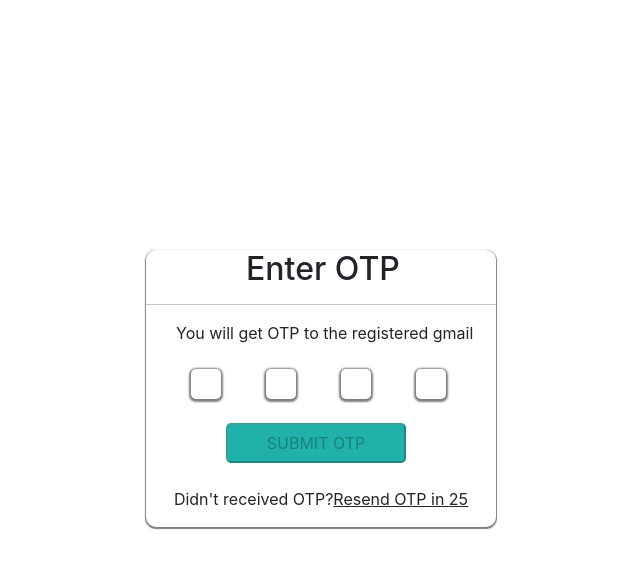
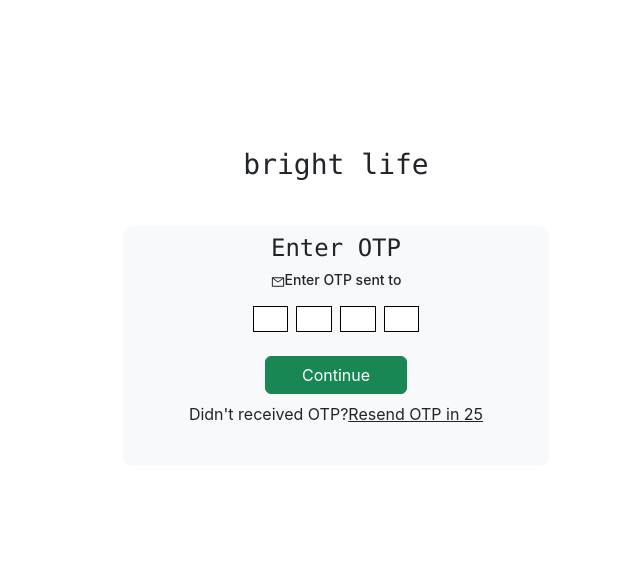
Before and after one commit to BalajiTekuri1150/brightlife, a Next.js app: page /register/otp in a window 1280 px wide. Shown: the top 568 px of the page, without its empty margins (304-944 px from the left). Built offline with nearby package versions, Linux system fonts and the light colour scheme.

Commit message:
Sponsored children list changes done

```diff
--- a/pages/register/otp.js
+++ b/pages/register/otp.js
@@ -6,23 +6,24 @@ import Router from 'next/router';
 import { setLocalData } from "../../utils/storage_service";
 import { getLocalData } from "../../utils/storage_service";
 import { postData1 } from "../../utils/data_manage_service";
+import {AiOutlineMail} from "react-icons/ai";
+import { postData } from "../../utils/data_manage_service";
 const Otp=()=>
 {
-    const router = useRouter()
+    const router = useRouter();
     const {name,email,pass,role}=router.query;
-    const [num1,setNum1]=useState("");
-    const [num2,setNum2]=useState("");
-    const [num3,setNum3]=useState("");
-    const [num4,setNum4]=useState("");
-    const [res,setRes]=useState();
     const otp1Ref=useRef("")
     const otp2Ref=useRef("")
     const otp3Ref=useRef("")
     const otp4Ref=useRef("")
-    const [message,setMessage]=useState("");
+    const user = router.query;
+    const [color,setColor]=useState({"border":"1px solid "})
     const [timeLeft, setTimeLeft] = useState(30);
-    const [disable,setDisable]=useState(true);
-
+    const [status,setStatus]=useState("")
+    const [message,setMessage]=useState(true)
+    const [disable,setDisable]=useState(false)
+    const initialValues={otp1:"",otp2:"",otp3:"",otp4:""};
+	const [formValues,setFormValues]=useState(initialValues);
     useEffect(() => {
         if(timeLeft!=0){
         const interval = setInterval(() => {
@@ -32,98 +33,19 @@ const Otp=()=>
     }
       }, [timeLeft]);
 
-    const handleOTP1=(e)=>
-    {
-        setDisable(false);
-        setMessage("");
-        if(e.target.name==="otp1")
-        {
-            otp2Ref.current.focus();
-        }
-        if(e.target.value==="")
-        {
-            if(e.target.name==="otp1")
-            {
-                otp1Ref.current.focus();
-            }
-        }
-        setNum1(e.target.value);
-    }
-    const handleOTP2=(e)=>
-    {
-        setDisable(false);
-        setMessage("");
-        if(e.target.name==="otp2")
-        {
-            otp3Ref.current.focus();
-            if(e.target.value==="")
-            {
-                otp1Ref.current.focus();
-            }
-        }
-        // if(e.target.value==="")
-        // {
-        //     if(e.target.name==="otp2")
-        //     {
-        //         otp1Ref.current.focus();
-        //     }
-        // }
-        setNum2(e.target.value);
-    }
-    const handleOTP3=(e)=>
-    {
-        setDisable(false);
-        setMessage("");
-        if(e.target.name==="otp3")
-        {
-            otp4Ref.current.focus();
-        }
-        if(e.target.value==="")
-        {
-            if(e.target.name==="otp3")
-            {
-                otp2Ref.current.focus();
-            }
-        }
-        setNum3(e.target.value);
-    }
-    const handleOTP4=(e)=>
-    {
-        setDisable(false);
-        setMessage("");
-        if(e.target.value==="")
-        {
-            if(e.target.name==="otp4")
-            {
-                otp3Ref.current.focus();
-            }
-        }
-        setNum4(e.target.value);
-    }
-    const resendOTP=async()=>
-    {
-        const refid=getLocalData("reference_id")
-        const data ={
-            referrence_id:refid
-        }
-        const result=await(postData1('https://test-api.brightlife.org/brightlife/v2/resend/otp',data))
-        if(result?.data?.status){
-            setMessage(result?.data?.response?.message)
-        }
-        else{
-            setMessage(result?.data?.error?.message)
-        }
-        setTimeLeft(30)
-    }
     const handleSubmit=async(e)=>
     {
         e.preventDefault();
-        const total=num1+num2+num3+num4;
+        const value=Object.values(formValues)
+        let total=""
+        for (let i in value){
+            total=total+value[i]
+        }
         console.log(total);
         const data1={
             email:email,
             context:"signup",
-            otp:total,
+            otp:parseInt(total),
         }
         const result=await(postData1("https://test-api.brightlife.org/brightlife/v2/verify/otp",data1));
         if(result?.data?.status==true)
@@ -153,22 +75,211 @@ const Otp=()=>
         else{
             setMessage(result?.data?.error?.message);
         }
-        // const JSONdata=JSON.stringify(data1);
-        // fetch("https://test-api.brightlife.org/brightlife/v2/verify/otp",{
-        //     method:'POST',
-        //     headers:{
-        //         'Content-Type':'application/json',
-        //     },
-        //     body:JSONdata,
-        // })
-        // .then((response)=>{
-        //     console.log(response);
-        //     response.json()
-        //     .then((response)=>{
-        //         console.log(response.status);
-        //        if(response.status==true)
+    }
+    const resendOTP=async()=>
+    {
+        setFormValues({otp1:"",otp2:"",otp3:"",otp4:""})
+        const refid=getLocalData("reference_id")
+        const data2={
+            referrence_id:refid
+        }
+        const result=await(postData1('https://test-api.brightlife.org/brightlife/v2/resend/otp',data2))
+        if(result?.data?.status){
+            setMessage(result?.data?.response?.message)
+        }
+        else{
+            setMessage(result?.data?.error?.message)
+        }
+        setTimeLeft(30)
+    }
+    //
+    const onHandleKeydown = (e) => {
+        const keyCode = e.keyCode;
+        if (keyCode !== 8 && (keyCode>47 && keyCode<=57) ) {
+          handleChange({ target: { name:e.target.name, value:e.key } });
+        }
+        else {
+            if(formValues[e.target.name]===""){
+                if(e.target.name==="otp4"){
+                    otp3Ref.current.focus()
+                }
+                else if(e.target.name==="otp3"){
+                    otp2Ref.current.focus()
+                }
+                else if(e.target.name==="otp2"){
+                    otp1Ref.current.focus()
+                }
+            }
+            else{
+                setFormValues({...formValues,[e.target.name]:""});
+            }
+        }
+      };
+    const handleChange=(e)=>{
+        setMessage("")
+        setStatus(true)
+        if (formValues[e.target.name].length > 0) {
+            return;
+        }
+        const{name ,value}=e.target;
+        setFormValues({...formValues,[name]:value});
+        if(e.target.name==="otp1"){
+            otp2Ref.current.focus()
+        }
+        else if(e.target.name==="otp2"){
+            otp3Ref.current.focus()
+        }
+        else if(e.target.name==="otp3"){
+            otp4Ref.current.focus()
+        }
+    }
+    return(
+        <>
+            <div>
+                <h3 className="mb-4 pt-5 font-monospace text-center" style={{marginTop:'100px'}}>bright life</h3>
+                <div className="d-flex justify-content-center ">
+                    <form className="bg-light col-4 pt-2 text-center" onSubmit={handleSubmit} style={{marginTop:'20px',borderRadius:'10px'}}>
+                        <h1 className="h4 font-monospace text-center ">Enter OTP</h1>
+                        <h6 className="h6 text-center  mb-3 "><small><AiOutlineMail/>Enter OTP sent to {email}</small></h6>
+                        <div className="mt-2">
+                            <input type="text" name="otp1" onKeyDown={onHandleKeydown} ref={otp1Ref} value={formValues.otp1} style={color} className="col-1 mx-1 " />
+                            <input type="text" name="otp2" onKeyDown={onHandleKeydown} ref={otp2Ref} value={formValues.otp2} style={color} className="col-1 mx-1 " />
+                            <input type="text" name="otp3" onKeyDown={onHandleKeydown} ref={otp3Ref} value={formValues.otp3} style={color} className="col-1 mx-1 " />
+                            <input type="text" name="otp4" onKeyDown={onHandleKeydown} ref={otp4Ref} value={formValues.otp4} style={color} className="col-1 mx-1 " />
+                        </div>
+                        <div className="text-center m-2">
+                            {status?<p className="text-success">{message}</p>:<p className="text-danger">{message}</p>}
+                        </div>
+                        <div className="text-center">
+                            <button className="btn btn-success m-2 col-4" type="submit"disabled={disable} >Continue</button>
+                        </div>
+                        <div className="content d-flex justify-content-center mb-4"> Didn't received OTP?
+                            {timeLeft==0?<p className="text-primary text-decoration-underline pe-auto" onClick={resendOTP}><a href="#">Resend OTP</a></p>:<p className="text-decoration-underline pe-none"> Resend OTP in {timeLeft}</p>}
+                        </div>
+                    </form>
+                </div>
+            </div>
+        </>
+    )
+}
+// const Otp=()=>
+// {
+//     const router = useRouter()
+//     const {name,email,pass,role}=router.query;
+//     const [num1,setNum1]=useState("");
+//     const [num2,setNum2]=useState("");
+//     const [num3,setNum3]=useState("");
+//     const [num4,setNum4]=useState("");
+//     const [res,setRes]=useState();
+//     const otp1Ref=useRef("")
+//     const otp2Ref=useRef("")
+//     const otp3Ref=useRef("")
+//     const otp4Ref=useRef("")
+//     const [message,setMessage]=useState("");
+//     const [timeLeft, setTimeLeft] = useState(30);
+//     const [disable,setDisable]=useState(true);
+
+//     useEffect(() => {
+//         if(timeLeft!=0){
+//         const interval = setInterval(() => {
+//           setTimeLeft((prevtimeLeft) => prevtimeLeft-1);
+//         }, 1000);
+//         return () => clearInterval(interval);
+//     }
+//       }, [timeLeft]);
+
+//     const handleOTP1=(e)=>
+//     {
+//         setDisable(false);
+//         setMessage("");
+//         if(e.target.name==="otp1")
 //         {
-
+//             otp2Ref.current.focus();
+//         }
+//         if(e.target.value==="")
+//         {
+//             if(e.target.name==="otp1")
+//             {
+//                 otp1Ref.current.focus();
+//             }
+//         }
+//         setNum1(e.target.value);
+//     }
+//     const handleOTP2=(e)=>
+//     {
+//         setDisable(false);
+//         setMessage("");
+//         if(e.target.name==="otp2")
+//         {
+//             otp3Ref.current.focus();
+//         }
+//         if(e.target.value==="")
+//         {
+//             if(e.target.name==="otp2")
+//             {
+//                 otp1Ref.current.focus();
+//             }
+//         }
+//         setNum2(e.target.value);
+//     }
+//     const handleOTP3=(e)=>
+//     {
+//         setDisable(false);
+//         setMessage("");
+//         if(e.target.name==="otp3")
+//         {
+//             otp4Ref.current.focus();
+//         }
+//         if(e.target.value==="")
+//         {
+//             if(e.target.name==="otp3")
+//             {
+//                 otp2Ref.current.focus();
+//             }
+//         }
+//         setNum3(e.target.value);
+//     }
+//     const handleOTP4=(e)=>
+//     {
+//         setDisable(false);
+//         setMessage("");
+//         if(e.target.value==="")
+//         {
+//             if(e.target.name==="otp4")
+//             {
+//                 otp3Ref.current.focus();
+//             }
+//         }
+//         setNum4(e.target.value);
+//     }
+//     const resendOTP=async()=>
+//     {
+//         const refid=getLocalData("reference_id")
+//         const data ={
+//             referrence_id:refid
+//         }
+//         const result=await(postData1('https://test-api.brightlife.org/brightlife/v2/resend/otp',data))
+//         if(result?.data?.status){
+//             setMessage(result?.data?.response?.message)
+//         }
+//         else{
+//             setMessage(result?.data?.error?.message)
+//         }
+//         setTimeLeft(30)
+//     }
+//     const handleSubmit=async(e)=>
+//     {
+//         e.preventDefault();
+//         const total=num1+num2+num3+num4;
+//         console.log(total);
+//         const data1={
+//             email:email,
+//             context:"signup",
+//             otp:total,
+//         }
+//         const result=await(postData1("https://test-api.brightlife.org/brightlife/v2/verify/otp",data1));
+//         if(result?.data?.status==true)
+//         {
 //             const data2={
 //                 name:name,
 //                 email:email,
@@ -176,53 +287,94 @@ const Otp=()=>
 //                 password2:pass,
 //                 role:role,
 //             }
-        //             const JSONdata2=JSON.stringify(data2);
-        //             fetch("https://test-api.brightlife.org/brightlife/signup",{
-        //                 method:'POST',
-        //                 headers:{
-        //                     'Content-Type':'application/json',
-        //                 },
-        //                 body:JSONdata2,
-        //             })
-        //             .then((response)=>{
-        //                 response.json()
-        //                 .then((response)=>{
-        //                     setLocalData("id",response?.response?.data?.id);
-        //                     Router.push({
-        //                         pathname:'/sponser/sponser',
-        //                         query:{name:name,email:email,pass:pass,id:response?.response?.data?.id}
-        //                     })
-        //                 });
-        //             })
+//             const result1=await(postData1("https://test-api.brightlife.org/brightlife/signup",data2))
+//             if(result1?.data?.status==true)
+//             {
+//                 setLocalData("id",result1?.data?.response?.data?.id);
+//                 setLocalData("name",name);
+//                 setLocalData("email",email);
+//                 setLocalData("role",role);
+//                 Router.push({
+//                     pathname:'/sponser/sponser',
+//                     // query:{name:name,email:email,pass:pass,role:role,id:result1?.data?.response?.data?.id}
+//                 })
+//             }
+//             else
+//                 setMessage(result1?.data?.error);
 //         }
 //         else{
-        //            setMessage(response?.error?.message);
+//             setMessage(result?.data?.error?.message);
 //         }
-        //     });
-        // })
-    }
-    return(
-        <div>
-            <form className={style.forming1}>
-                <h2 style={{marginLeft:"100px"}}>Enter OTP</h2><hr/>
-                <label style={{marginLeft:"30px"}}>You will get OTP to the registered gmail</label><br/><br/>
-                <input type="text" onChange={handleOTP1} ref={otp1Ref} name="otp1" className={style.otpBox} required/>
-                <input type="text" onChange={handleOTP2} ref={otp2Ref} name="otp2" className={style.otpBox} required/>
-                <input type="text" onChange={handleOTP3} ref={otp3Ref} name="otp3" className={style.otpBox} required/>
-                <input type="text" onChange={handleOTP4} ref={otp4Ref} name="otp4" className={style.otpBox} required/><br/><br/>
-                <div style={{color:'red'}}>{message}</div>
-                <button className='btn-success'
-                            style={{marginLeft:'80px',width:'180px',height:'40px',borderRadius:'5px',backgroundColor:'lightseagreen '}
-                            }
-                            onClick={handleSubmit}
-                            disabled={disable}>
-                            SUBMIT OTP
-                </button><br/><br/>
-                <div className="content d-flex justify-content-center mb-4"> Didn't received OTP?
-                    {timeLeft==0?<p className="text-primary text-decoration-underline pe-auto" onClick={resendOTP}><a href="#">Resend OTP</a></p>:<p className="text-decoration-underline pe-none"> Resend OTP in {timeLeft}</p>}
-                </div>
-            </form>
-        </div>
-    )
-}
+//         // const JSONdata=JSON.stringify(data1);
+//         // fetch("https://test-api.brightlife.org/brightlife/v2/verify/otp",{
+//         //     method:'POST',
+//         //     headers:{
+//         //         'Content-Type':'application/json',
+//         //     },
+//         //     body:JSONdata,
+//         // })
+//         // .then((response)=>{
+//         //     console.log(response);
+//         //     response.json()
+//         //     .then((response)=>{
+//         //         console.log(response.status);
+//         //        if(response.status==true)
+//         //         {
+
+//         //             const data2={
+//         //                 name:name,
+//         //                 email:email,
+//         //                 password:pass,
+//         //                 password2:pass,
+//         //                 role:role,
+//         //             }
+//         //             const JSONdata2=JSON.stringify(data2);
+//         //             fetch("https://test-api.brightlife.org/brightlife/signup",{
+//         //                 method:'POST',
+//         //                 headers:{
+//         //                     'Content-Type':'application/json',
+//         //                 },
+//         //                 body:JSONdata2,
+//         //             })
+//         //             .then((response)=>{
+//         //                 response.json()
+//         //                 .then((response)=>{
+//         //                     setLocalData("id",response?.response?.data?.id);
+//         //                     Router.push({
+//         //                         pathname:'/sponser/sponser',
+//         //                         query:{name:name,email:email,pass:pass,id:response?.response?.data?.id}
+//         //                     })
+//         //                 });
+//         //             })
+//         //         }
+//         //         else{
+//         //            setMessage(response?.error?.message);
+//         //         }
+//         //     });
+//         // })
+//     }
+//     return(
+//         <div>
+//             <form className={style.forming1}>
+//                 <h2 style={{marginLeft:"100px"}}>Enter OTP</h2><hr/>
+//                 <label style={{marginLeft:"30px"}}>You will get OTP to the registered gmail</label><br/><br/>
+//                 <input type="text" onChange={handleOTP1} ref={otp1Ref} name="otp1" className={style.otpBox} required/>
+//                 <input type="text" onChange={handleOTP2} ref={otp2Ref} name="otp2" className={style.otpBox} required/>
+//                 <input type="text" onChange={handleOTP3} ref={otp3Ref} name="otp3" className={style.otpBox} required/>
+//                 <input type="text" onChange={handleOTP4} ref={otp4Ref} name="otp4" className={style.otpBox} required/><br/><br/>
+//                 <div style={{color:'red'}}>{message}</div>
+//                 <button className='btn-success'
+//                             style={{marginLeft:'80px',width:'180px',height:'40px',borderRadius:'5px',backgroundColor:'lightseagreen '}
+//                             }
+//                             onClick={handleSubmit}
+//                             disabled={disable}>
+//                             SUBMIT OTP
+//                 </button><br/><br/>
+//                 <div className="content d-flex justify-content-center mb-4"> Didn't received OTP?
+//                     {timeLeft==0?<p className="text-primary text-decoration-underline pe-auto" onClick={resendOTP}><a href="#">Resend OTP</a></p>:<p className="text-decoration-underline pe-none"> Resend OTP in {timeLeft}</p>}
+//                 </div>
+//             </form>
+//         </div>
+//     )
+// }
 export default Otp;
```
Also changed, not shown: pages/sponser/My_Profile.js (+44 -15 lines), pages/sponser/My_Profile_Child.js (+7 -4 lines). Lines whose indentation alone changed are shown as unchanged.
